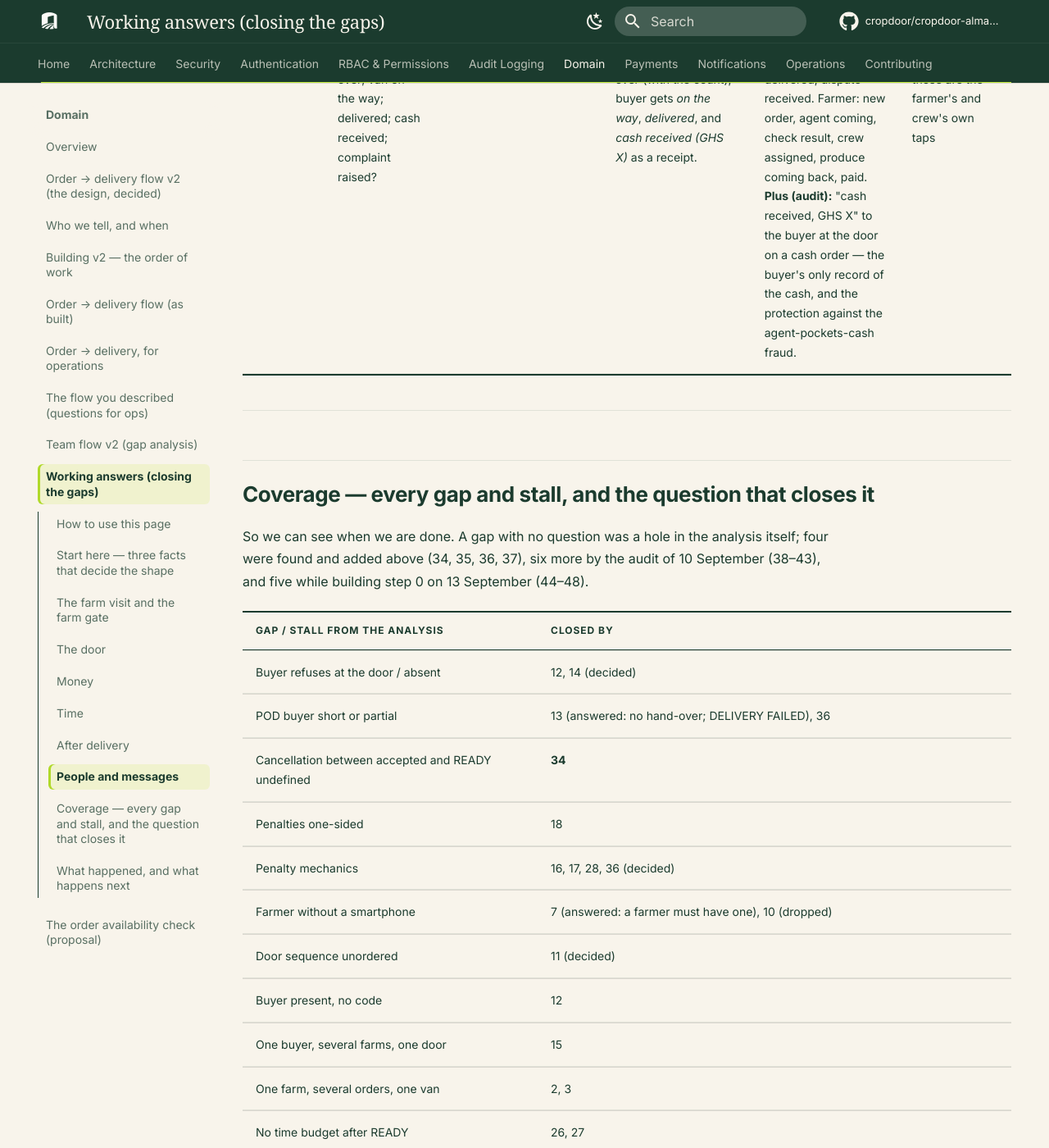
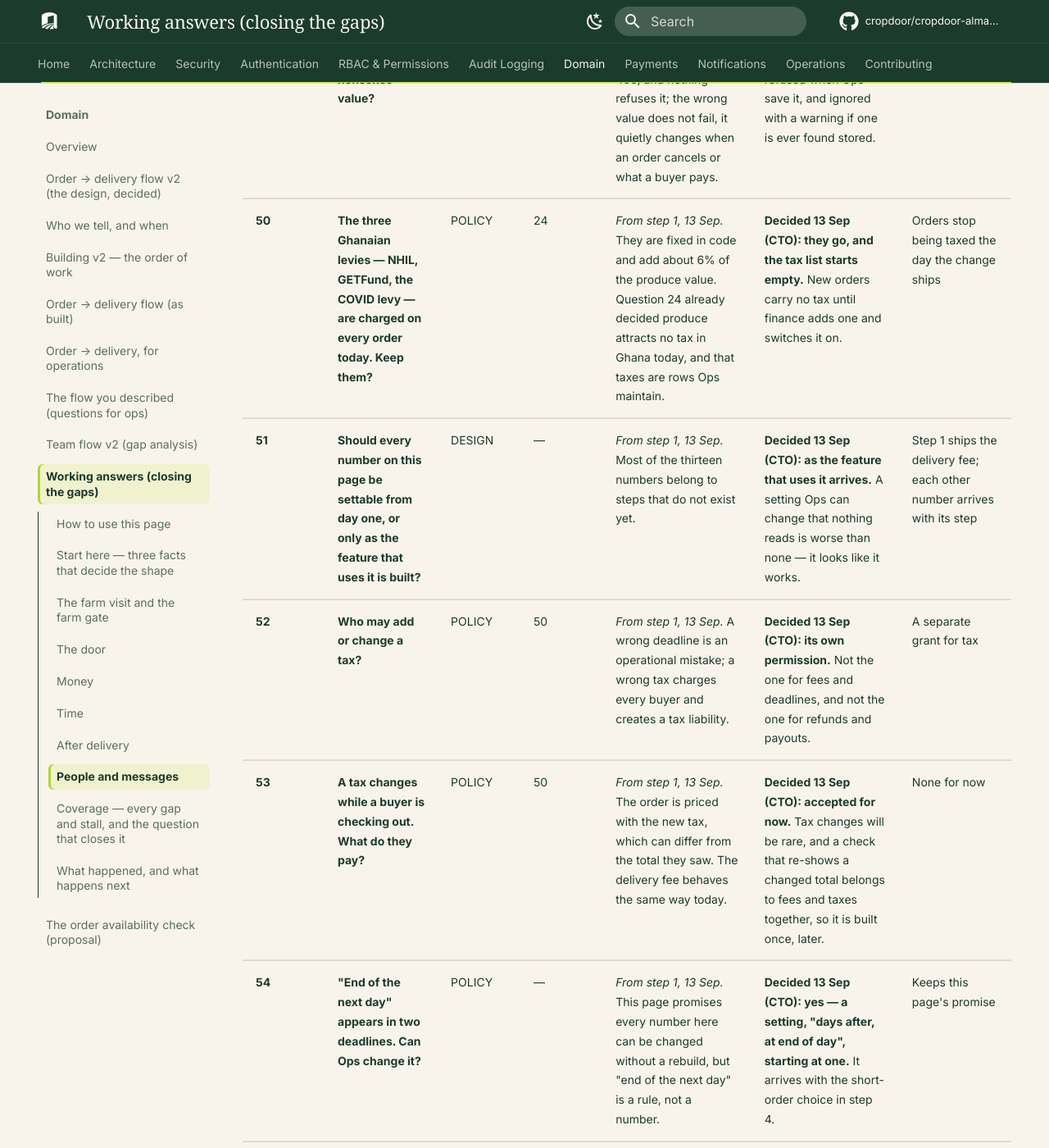
Before and after one commit to cropdoor/cropdoor-almanac, an MkDocs documentation site: the page built from docs/domain/order-delivery-flow-v2-working-answers.md, in a window 1280 px wide and 1400 px high, scrolled down 20586 px. Shown: the whole window at 82% size. Built offline with MkDocs 1.6.1 and Material for MkDocs 9.7.7, drawn with Linux system fonts in a browser that asks for light colours; some web fonts are replaced; comment, search, counter and statistics services are not loaded; some of the changed text lies outside the part shown.

Commit message:
docs(domain): step 1 decided — typed settings, and taxes with an on/off switch
Seven questions from starting step 1, decided by the CTO on 13 September
and recorded as 49 to 55 on the working-answers page.

Every setting now declares what it holds and what values are legal, so a
deadline cannot be saved as a percentage or a share as 400. Today a bad
value does not fail; it quietly changes when an order cancels or what a
buyer pays. A setting arrives with the step that reads it, because one Ops
can change that nothing consults looks like it works.

The three Ghanaian levies go and the tax list starts empty, so new orders
carry no tax until finance adds one. Every tax has an on/off switch, and a
new tax starts off: adding one never changes a price, switching it on
does. Switching it off stops it on the next order. A tax can be deleted
only if no order was ever priced with it, because deleting a used one
strips those orders of their tax record and delivery confirmation then
fails for them. Taxes get a permission of their own, separate from both
settings and refunds.

A tax changing mid-checkout is accepted for now, as the delivery fee
already is; the check that re-shows a changed total belongs to fees and
taxes together. "End of the next day" becomes a setting, keeping the flow
page's promise that Ops change every number here without a rebuild.

The build order shows step 1 as four PRs. It also corrects step 0's row,
which still drew D as a single PR when it shipped as two, so the total is
thirty, not twenty-nine.

```diff
--- a/docs/domain/order-delivery-flow-v2-working-answers.md
+++ b/docs/domain/order-delivery-flow-v2-working-answers.md
@@ -22,7 +22,7 @@ And by **what it hangs on** — the three shape questions from the analysis. The
 
 **S3 in plain words, and the answer.** The team's flow has two taps at the farm gate, moments apart: the farmer hands over (HANDOFF, step 6), then the delivery agent marks IN TRANSIT (step 7). Engineering asked whether the second tap could be dropped, since the platform knows the van's trip and could show "on its way" by itself. Operations' answer: keep both, because they mean different things from different people. The farmer's HANDOFF is the farmer saying the produce left their hands. The delivery agent's IN TRANSIT is the crew saying *we have it* — for the buyer, the goods are coming; for Admin/Ops, the goods are confirmed in our hands. A handoff with no IN TRANSIT after it is therefore worth a look, not a stale screen.
 
-**Every question on this page is now decided** (10 September; 44 to 48, which came up while building step 0, on 13 September). The flow they add up to is drawn on [The flow, v2](order-delivery-flow-v2.md). This page stays as the record of each answer and the reasoning behind it.
+**Every question on this page is now decided** (10 September; 44 to 48, which came up while building step 0, and 49 to 55 from step 1, on 13 September). The flow they add up to is drawn on [The flow, v2](order-delivery-flow-v2.md). This page stays as the record of each answer and the reasoning behind it.
 
 **Where engineering had a view, it is pre-filled in the "engineering's view" column** — so each answer could react to a proposal rather than start from blank. That column is history: where it disagrees with the Answer column, the Answer stands (question 15, for instance).
 
@@ -128,13 +128,20 @@ These are FACT questions. Ops can answer them in a sentence each, and the answer
 | **46** | **A trip shows when it started and when it finished. Once its label comes from its orders, where do those times come from?** | DESIGN | — | *From building step 0, 13 Sep.* Each is written once today, at the moment the label changes, so nothing would write them any more. Removing them would break the screens that show them, for no gain. | **Decided 13 Sep (CTO): worked out from the orders.** Started is the first collection on the trip, blank if nothing was collected; finished is the last delivery or cancellation, once every order is done. | The "trip completed" audit entry goes: nothing reads it, and a label worked out from the orders has no single moment to record |
 | **47** | **The van goes out, collects the produce, and then every order on the trip is cancelled on the road. Nothing is delivered. What does the trip read?** | POLICY | — | *From the third review of step 0, 13 Sep.* Today it reads "completed", so this is not a change — but after step 0 it is a written rule rather than an accident, and it is what Admin/Ops see. "Cancelled" would hide that the van went out and produce moved. | **Decided 13 Sep (CTO): Completed.** The van rolled, fuel and time were spent, and the produce moved; the cancelled orders carry their own reasons. | None — confirms the rule as drawn. The difference between the two answers is whether a trip is "collected from" or "delivered to" |
 | **48** | **After the trip's label is worked out from its orders, nothing records when *we* decided a trip was over. Is that acceptable?** | DESIGN | — | *From the third review of step 0, 13 Sep.* The finish time shown is always recomputed from the last order event, and the "trip completed" log entry goes with the stored column. Keeping the entry means something must decide when to write it — which is the stored value returning. | **Decided 13 Sep (CTO): let it go.** Nothing reads it today. | The `DELIVERY_RUN_COMPLETED` audit action is deleted; existing entries stay readable |
+| **49** | **When Ops change a number — a fee, a deadline, a share — what stops a nonsense value?** | DESIGN | — | *From step 1, 13 Sep.* Today a setting is a key and a piece of text. A deadline could be set to a percentage, a share to 400, and nothing refuses it; the wrong value does not fail, it quietly changes when an order cancels or what a buyer pays. | **Decided 13 Sep (CTO): every setting declares what it holds and what values are legal.** An out-of-range value is refused when Ops save it, and ignored with a warning if one is ever found stored. | Each number arrives with its kind and its limits |
+| **50** | **The three Ghanaian levies — NHIL, GETFund, the COVID levy — are charged on every order today. Keep them?** | POLICY | 24 | *From step 1, 13 Sep.* They are fixed in code and add about 6% of the produce value. Question 24 already decided produce attracts no tax in Ghana today, and that taxes are rows Ops maintain. | **Decided 13 Sep (CTO): they go, and the tax list starts empty.** New orders carry no tax until finance adds one and switches it on. | Orders stop being taxed the day the change ships |
+| **51** | **Should every number on this page be settable from day one, or only as the feature that uses it is built?** | DESIGN | — | *From step 1, 13 Sep.* Most of the thirteen numbers belong to steps that do not exist yet. | **Decided 13 Sep (CTO): as the feature that uses it arrives.** A setting Ops can change that nothing reads is worse than none — it looks like it works. | Step 1 ships the delivery fee; each other number arrives with its step |
+| **52** | **Who may add or change a tax?** | POLICY | 50 | *From step 1, 13 Sep.* A wrong deadline is an operational mistake; a wrong tax charges every buyer and creates a tax liability. | **Decided 13 Sep (CTO): its own permission.** Not the one for fees and deadlines, and not the one for refunds and payouts. | A separate grant for tax |
+| **53** | **A tax changes while a buyer is checking out. What do they pay?** | POLICY | 50 | *From step 1, 13 Sep.* The order is priced with the new tax, which can differ from the total they saw. The delivery fee behaves the same way today. | **Decided 13 Sep (CTO): accepted for now.** Tax changes will be rare, and a check that re-shows a changed total belongs to fees and taxes together, so it is built once, later. | None for now |
+| **54** | **"End of the next day" appears in two deadlines. Can Ops change it?** | POLICY | — | *From step 1, 13 Sep.* This page promises every number here can be changed without a rebuild, but "end of the next day" is a rule, not a number. | **Decided 13 Sep (CTO): yes — a setting, "days after, at end of day", starting at one.** It arrives with the short-order choice in step 4. | Keeps this page's promise |
+| **55** | **A tax is added by mistake, or should stop applying. What can finance do?** | POLICY | 50 | *From step 1, 13 Sep.* Deleting a tax that orders were already priced with would strip those orders of their tax record, and delivery confirmation would then fail for them. | **Decided 13 Sep (CTO): every tax has an on/off switch.** Finance adds taxes as they are needed, and **a new tax starts off** — adding one never changes a price; switching it on does. Switching off stops it on the next order. A tax can be deleted only if no order was ever priced with it. | The switch is the everyday control; delete is for mistakes never used |
 | 33 | Which moments produce a text, to whom: agent coming; READY; handed over; van on the way; delivered; cash received; complaint raised? | POLICY | — | Today farmers are told about new orders and cancellations only. Engineering's view: farmer gets *agent coming* and *handed over* (with the count); buyer gets *on the way*, *delivered*, and *cash received (GHS X)* as a receipt. | **Decided 10 Sep (CTO).** Buyer: placed (with the code), accepted, check result, ready at the farm, on its way, delivered, dispute received. Farmer: new order, agent coming, check result, crew assigned, produce coming back, paid. **Plus (audit):** "cash received, GHS X" to the buyer at the door on a cash order — the buyer's only record of the cash, and the protection against the agent-pockets-cash fraud. | Fourteen text moments, all SMS. Nothing on HANDOFF or IN TRANSIT to the farmer — those are the farmer's and crew's own taps |
 
 ---
 
 ## Coverage — every gap and stall, and the question that closes it
 
-So we can see when we are done. A gap with no question was a hole in the analysis itself; four were found and added above (34, 35, 36, 37), six more by the audit of 10 September (38–43), and five while building step 0 on 13 September (44–48).
+So we can see when we are done. A gap with no question was a hole in the analysis itself; four were found and added above (34, 35, 36, 37), six more by the audit of 10 September (38–43), five while building step 0 on 13 September (44–48), and seven from step 1 the same day (49–55).
 
 | Gap / stall from the analysis | Closed by |
 | --- | --- |
@@ -160,6 +167,7 @@ So we can see when we are done. A gap with no question was a hole in the analysi
 | Cancelled stock back on the shelf | **43** |
 | Who assigns the crew (passive in the flow) | **37** |
 | A van trip nothing can ever move on | **44**, 45, 46, 47, 48 (decided) |
+| A setting nothing refuses, a tax fixed in code | **49**, 50, 51, 52, 53, 54, 55 (decided) |
 | Availability is per listing | 5 (decided: the check never writes to the listing; each order's own check protects its buyer) |
 | Dispute on a POD order | 23 (decided: mobile money to the buyer) |
 | Cancel/accept race | 28 |
```
Also changed, not shown: docs/domain/order-delivery-flow-v2-build-order.md (+6 -4 lines), docs/domain/order-delivery-flow-v2.md (+3 -3 lines).
